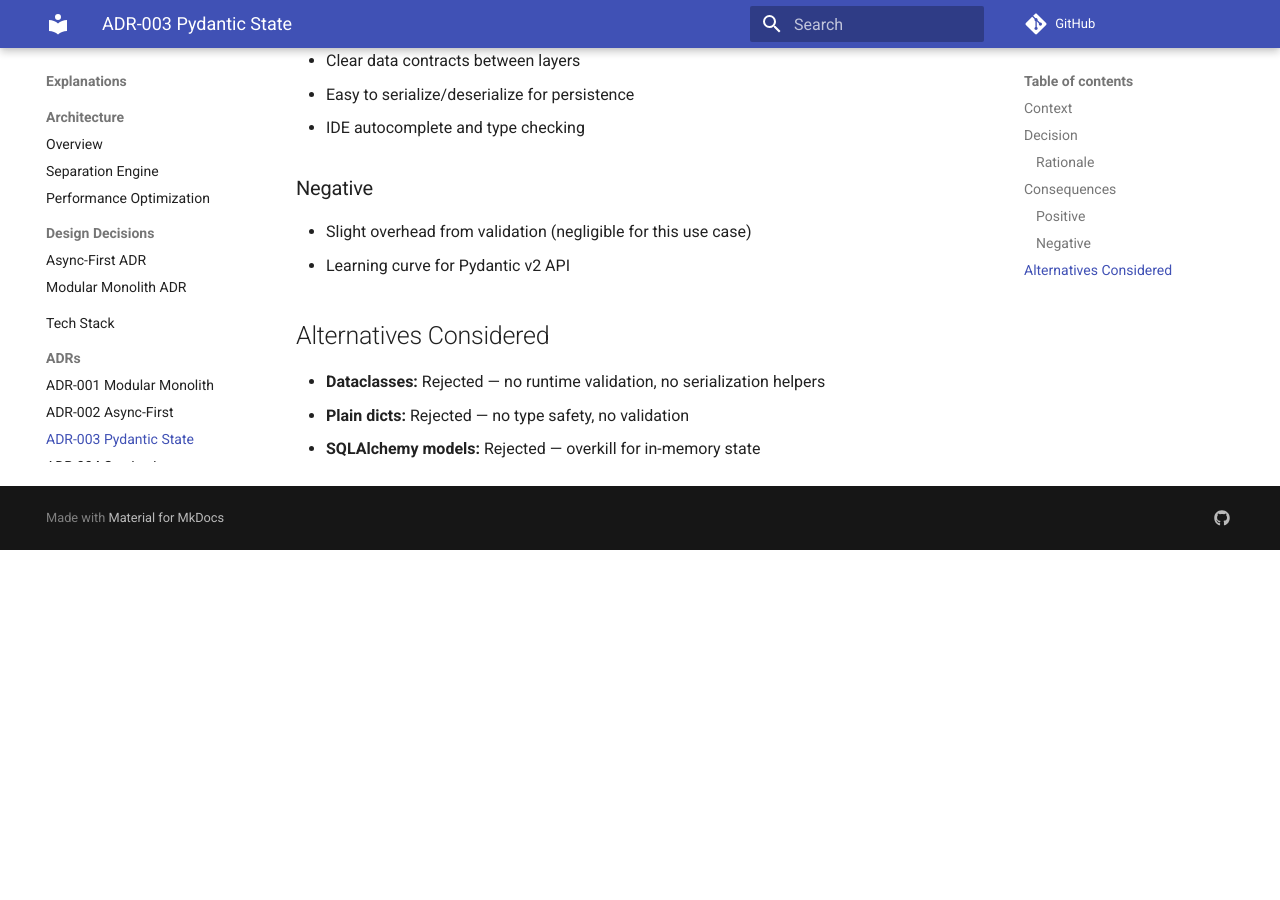
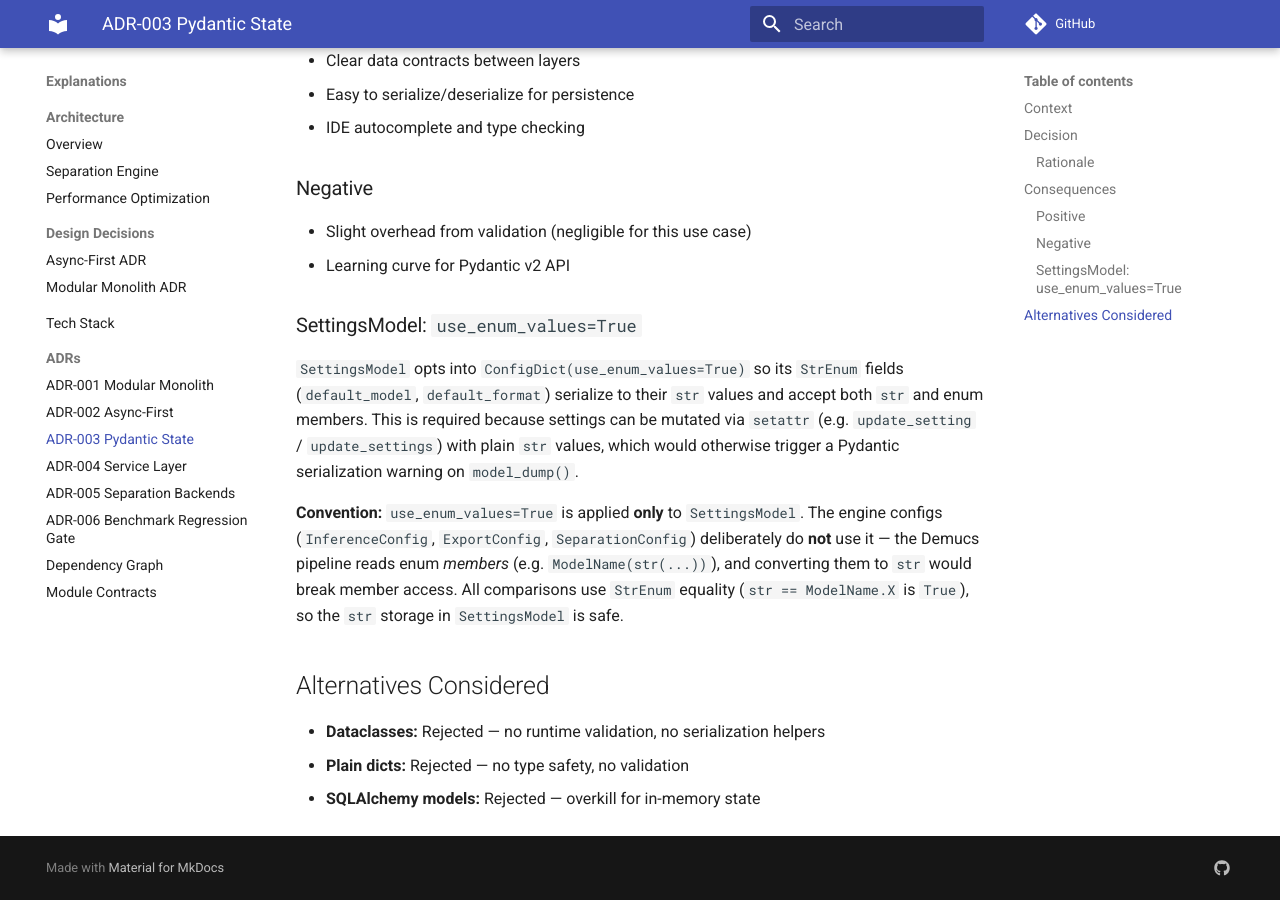
Before and after one commit to urbantactics-creator/descombinator-pro, an MkDocs documentation site: the page built from docs/architecture/adr-003-pydantic-state.md, in a window 1280 px wide and 900 px high, scrolled down 1149 px. Built offline with MkDocs 1.6.1 and Material for MkDocs 9.7.7, drawn with Linux system fonts in a browser that asks for light colours; comment, search, counter and statistics services are not loaded; before the commit the page ends 1699 px from its top, so only the background shows below that.

Commit message:
docs(settings): document use_enum_values convention and export wiring
- AGENTS.md: update test status; add Settings Model convention note
  (use_enum_values on SettingsModel only, not engine configs)
- changelog: record settings enum warning fix and export-options wiring
- adr-003: document the SettingsModel use_enum_values decision
- adjust-settings/export-audio: document that export options are now
  saved and applied at export time

```diff
--- a/docs/architecture/adr-003-pydantic-state.md
+++ b/docs/architecture/adr-003-pydantic-state.md
@@ -39,6 +39,21 @@
 - Slight overhead from validation (negligible for this use case)
 - Learning curve for Pydantic v2 API
 
+
+### SettingsModel: `use_enum_values=True`
+
+`SettingsModel` opts into `ConfigDict(use_enum_values=True)` so its `StrEnum` fields
+(`default_model`, `default_format`) serialize to their `str` values and accept both
+`str` and enum members. This is required because settings can be mutated via `setattr`
+(e.g. `update_setting` / `update_settings`) with plain `str` values, which would
+otherwise trigger a Pydantic serialization warning on `model_dump()`.
+
+**Convention:** `use_enum_values=True` is applied **only** to `SettingsModel`. The
+engine configs (`InferenceConfig`, `ExportConfig`, `SeparationConfig`) deliberately do
+**not** use it — the Demucs pipeline reads enum *members* (e.g. `ModelName(str(...))`),
+and converting them to `str` would break member access. All comparisons use `StrEnum`
+equality (`str == ModelName.X` is `True`), so the `str` storage in `SettingsModel` is safe.
+
 ## Alternatives Considered
 
 - **Dataclasses:** Rejected — no runtime validation, no serialization helpers
```
Also changed, not shown: AGENTS.md (+9 -1 lines), docs/changelog.md (+10 -0 lines), docs/how-to/adjust-settings.md (+12 -0 lines), docs/how-to/export-audio.md (+1 -1 lines).
